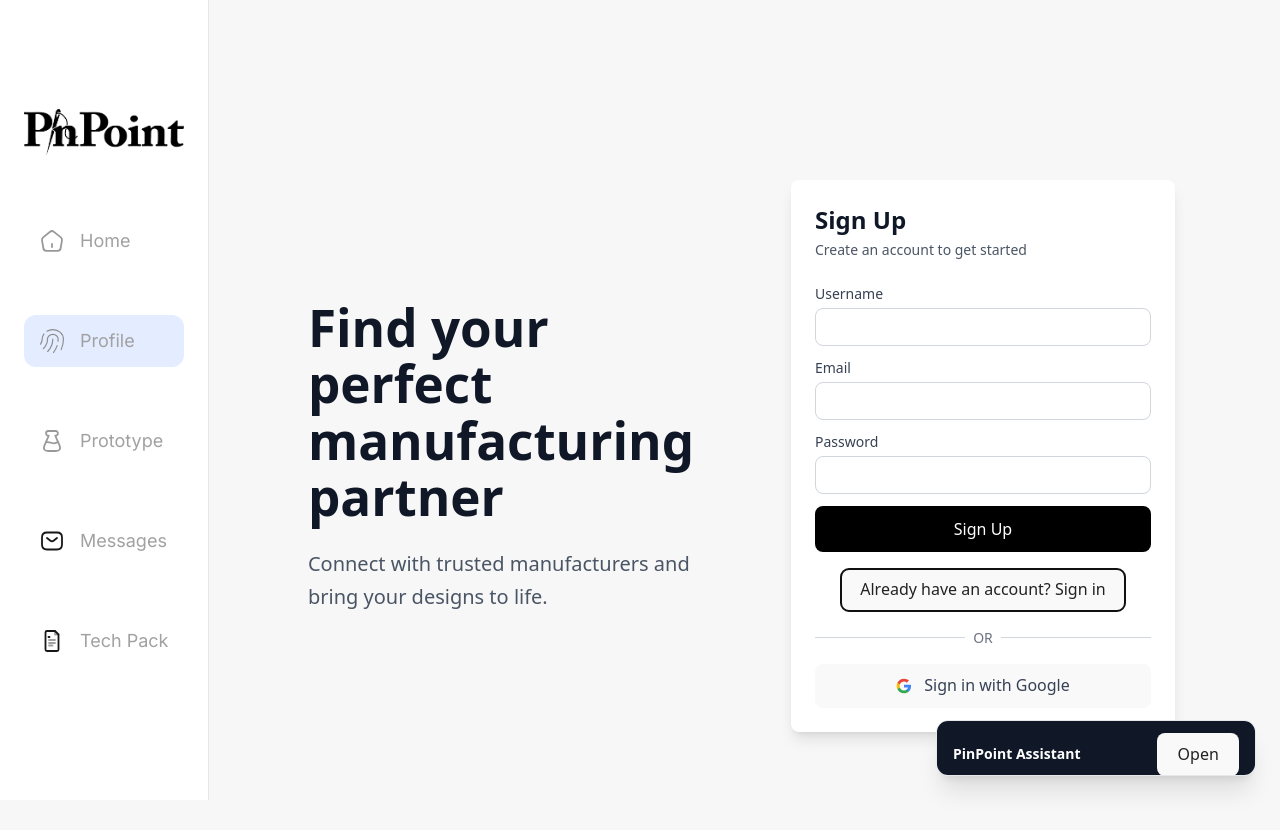
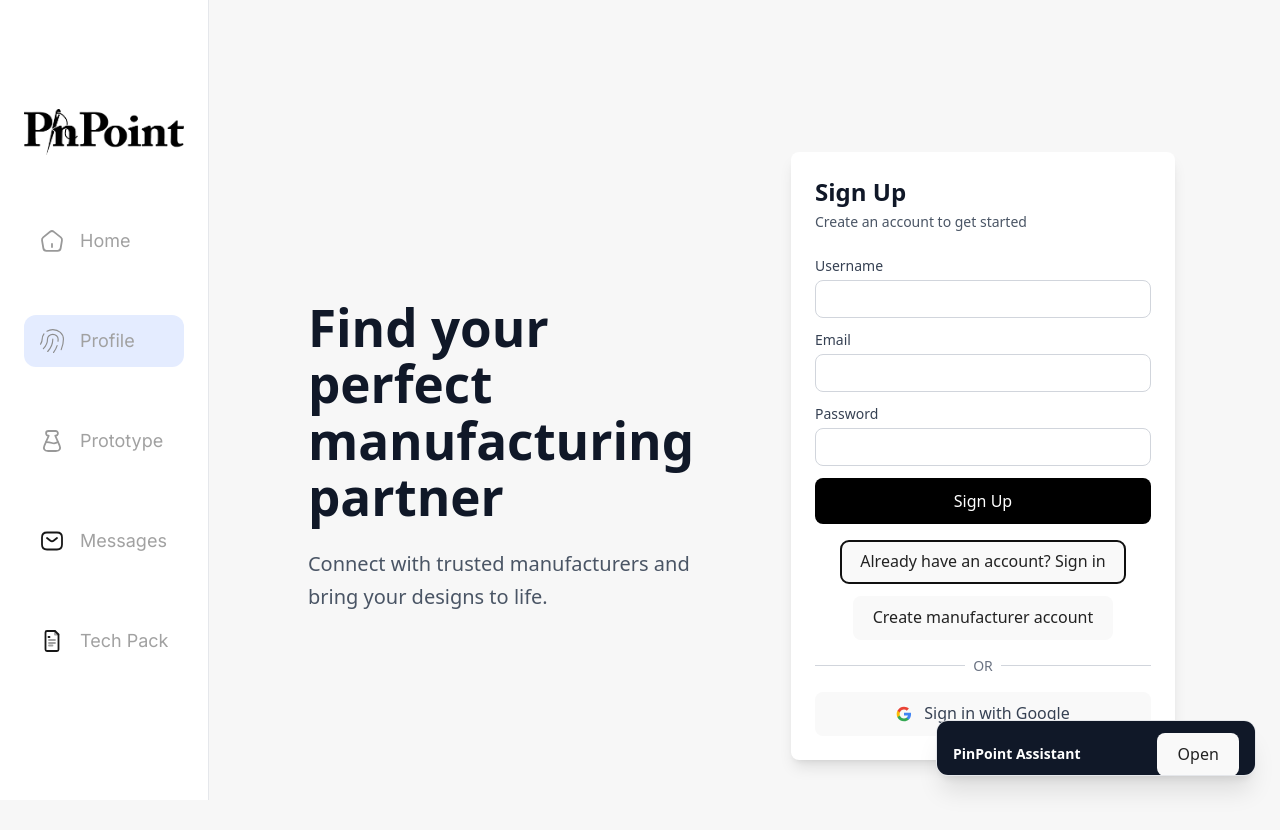
Before and after one commit to Chuddy50/pinpoint_jacob, a React (Vite) app in the folder Frontend/: page /profile in a window 1280 px wide. Both pictures are taken after a click on the button "Don't have an account? Sign up". Shown: the top 830 px of the page. Built offline with nearby package versions, Linux system fonts and the light colour scheme; no server answers.

Commit message:
created the button to create a manufacturer but the page doesn't work

```diff
--- a/Frontend/src/components/LoginForm.jsx
+++ b/Frontend/src/components/LoginForm.jsx
@@ -1,5 +1,6 @@
 import { useState, useContext } from "react";
 import { useAuth } from "../contexts/AuthContext";
+import { useNavigate } from "react-router-dom";
 
 export default function LoginForm() {
   const [email, setEmail] = useState("");
@@ -9,6 +10,7 @@ export default function LoginForm() {
   const [isSignUp, setIsSignUp] = useState(false);
 
   const { login, signup, signInWithGoogle } = useAuth();
+  const navigate = useNavigate();
 
   async function userLogin(e) {
     e.preventDefault();
@@ -153,6 +155,19 @@ export default function LoginForm() {
               </button>
             </div>
 
+            {/* manufacturer profile button - only show on signup */}
+            {isSignUp && (
+              <div className="mt-3 text-center">
+                <button
+                  type="button"
+                  onClick={() => navigate('/manufacturer')}
+                  className="text-indigo-600 hover:text-indigo-700 text-sm font-medium"
+                >
+                  Create manufacturer account
+                </button>
+              </div>
+            )}
+
             {/* divider */}
             <div className="relative my-4">
               <div className="absolute inset-0 flex items-center">
```
Also changed, not shown: 1 other file (tests, documents, lock files or other folders).
